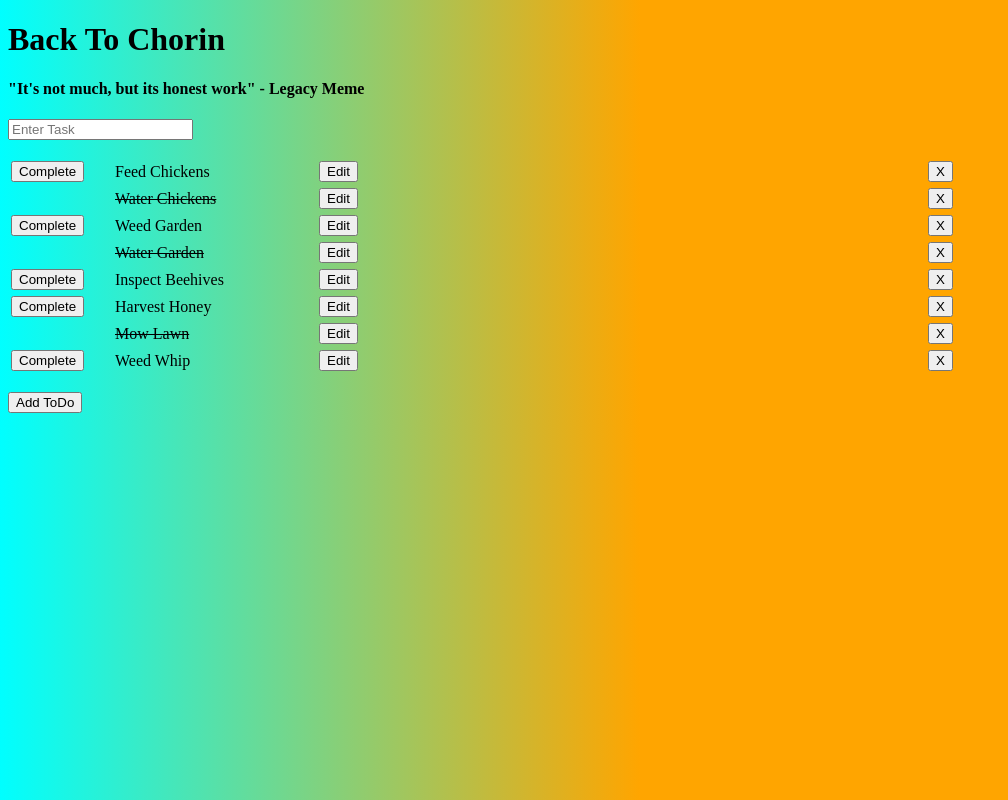
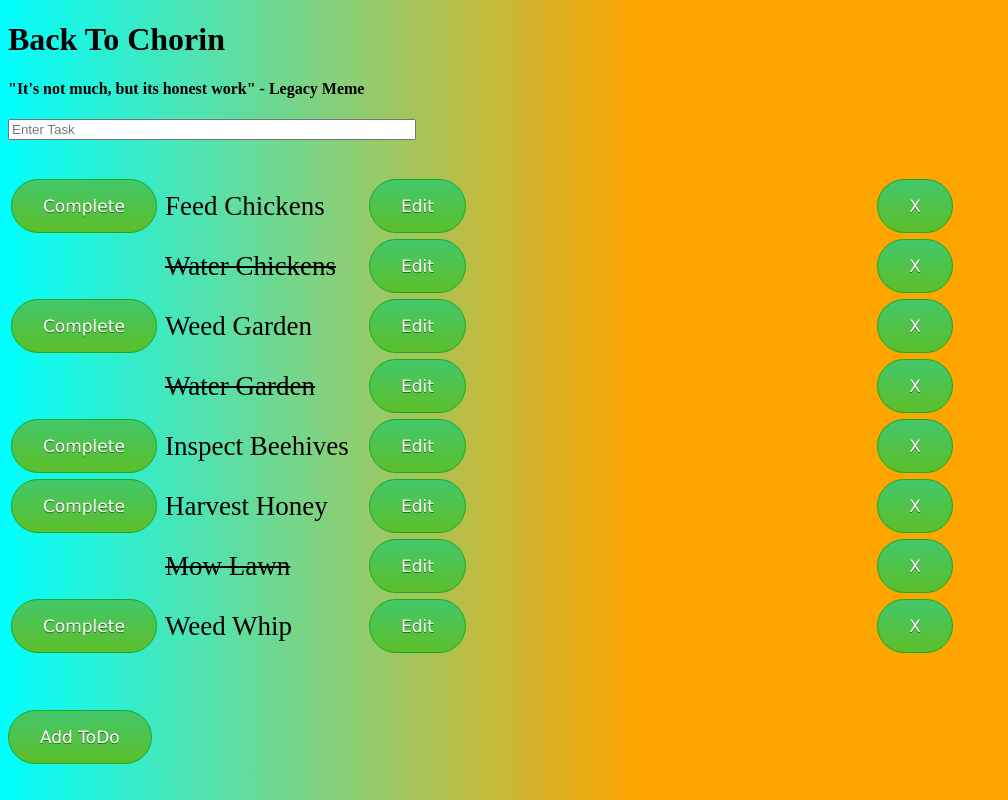
Before and after one commit to xweekax/lab16.3_angular, an Angular app: page / in a window 1280 px wide. Shown: the whole page, without its empty margins (0-1008 px from the left). Built offline with nearby package versions, Linux system fonts and the light colour scheme.

Commit message:
mvp met - working on front end Signed-off-by: james <jamesnofs@quickenloans.com>

```diff
--- a/src/app/app.component.css
+++ b/src/app/app.component.css
@@ -8,4 +8,32 @@ body {
 
   table, th, td {
     border: 0px solid black;
+    font-size: 27px;
   }
+
+  input[type="text"] {
+    width: 400px;
+}
+
+  .myButton {
+	background:linear-gradient(to bottom, #44c767 5%, #5cbf2a 100%);
+	background-color:#44c767;
+	border-radius:28px;
+	border:1px solid #18ab29;
+	display:inline-block;
+	cursor:pointer;
+	color:#ffffff;
+	font-family:Verdana;
+	font-size:17px;
+	padding:16px 31px;
+	text-decoration:none;
+	text-shadow:0px 1px 0px #2f6627;
+}
+.myButton:hover {
+	background:linear-gradient(270deg, orange 50%, cyan);
+	background-color:#5cbf2a;
+}
+.myButton:active {
+	position:relative;
+	top:1px;
+}
--- a/src/app/app.component.html
+++ b/src/app/app.component.html
@@ -3,26 +3,26 @@
 <h4>"It's not much, but its honest work" - Legacy Meme</h4>
 
 <input type="text" #userinput (keyup)="searchtext=userinput.value"(keyup.enter)="addTask(userinput.value); userinput.value=''" placeholder="Enter Task">
-<br/><br/>
+<br/><br/><br/>
 <div *ngFor="let item of filteredTodoList">
   <table style="width: 75%">
     <tr>
-  <td style="width:100px">
-    <button *ngIf="item.completed==false" (click)="completeTask(item)">Complete</button>
+  <td style="width:150px">
+    <button class="myButton" *ngIf="item.completed==false" (click)="completeTask(item)">Complete</button>
   </td>
   <td style="text-align: left; width: 200px;">
     <span [ngClass]="{'completed' : item.completed==true}" *ngIf="item.editing==false">{{item.task}}</span>
     <input [value]="item.task" *ngIf="item.editing==true" (keyup.enter)="item.task=$event.target.value; item.editing=false">
   </td>
     <td>
-      <button *ngIf="item.editing==false" (click)="item.editing=true">Edit</button>
+      <button class="myButton" *ngIf="item.editing==false" (click)="item.editing=true">Edit</button>
     </td>
     <td style="text-align: right">
-      <button (click)="removeTask(item)">X</button>
+      <button class="myButton" (click)="removeTask(item)">X</button>
     </td>
     </tr>
 </table>
 </div>
-<div *ngIf="everythingCompleted==true">You did it!</div>
-<br/>
-<button (click)="addTask(userinput.value); userinput.value=''">Add ToDo</button>
+<div *ngIf="everythingCompleted==true"><h1>You did it!</h1></div>
+<br/><br/><br/>
+<button class="myButton" (click)="addTask(userinput.value); userinput.value=''">Add ToDo</button>
```
